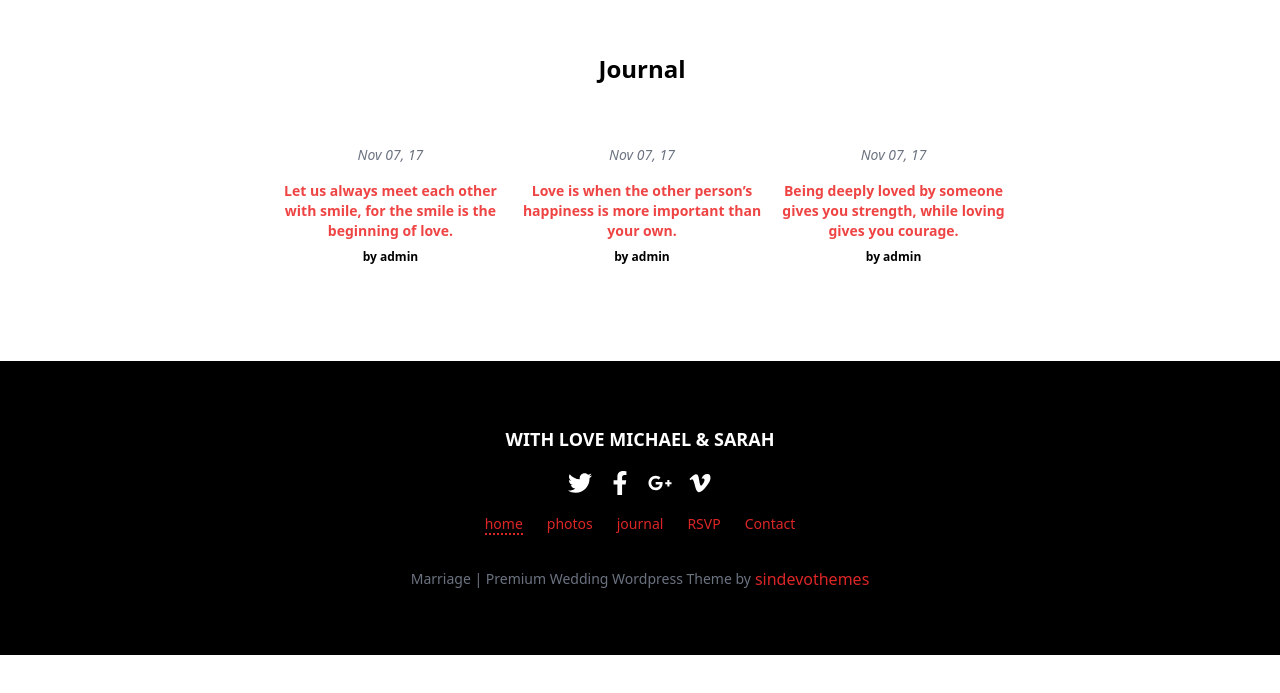
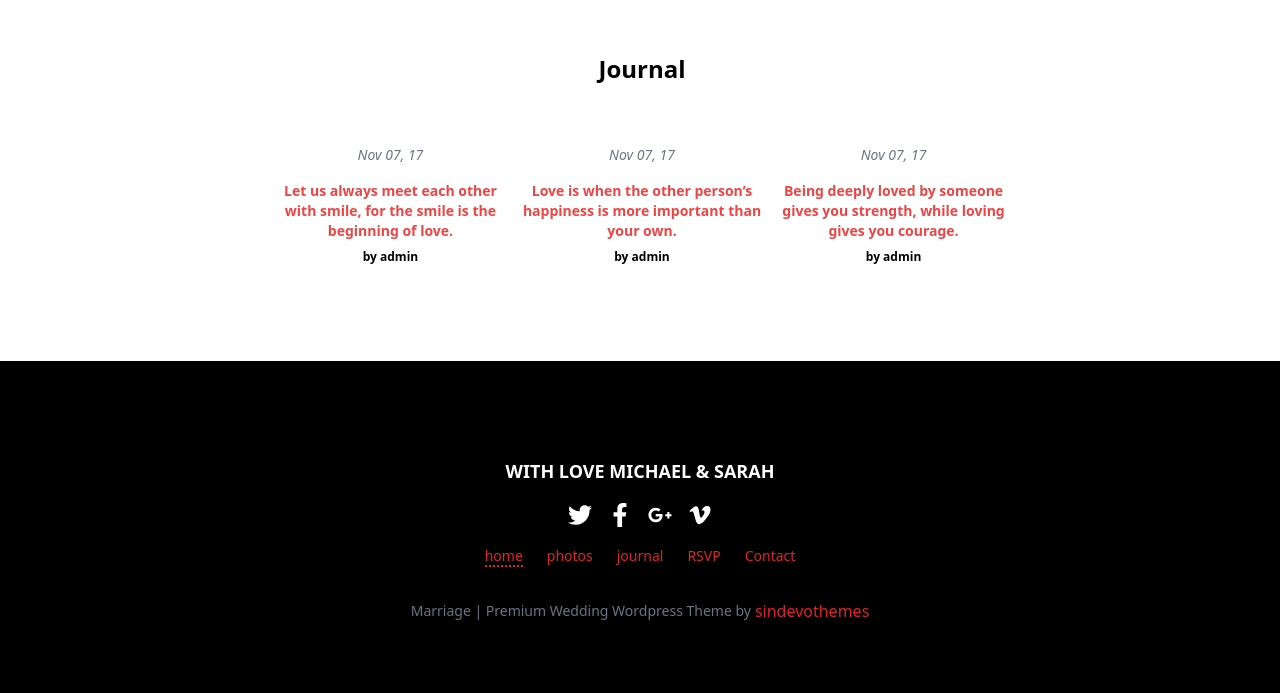
Before and after one commit to Krikor-Greg-Markarian/wedding, a Next.js app: page / in a window 1280 px wide. Shown: the part 2042-2735 px from the top of the page. Before the commit the page ends 2697 px from the top, so only its background shows below. Built offline with nearby package versions, Linux system fonts and the light colour scheme.

Commit message:
FIX: py fixed

```diff
--- a/src/components/Footer.js
+++ b/src/components/Footer.js
@@ -10,7 +10,7 @@ import Link from "next/link";
 
 function Footer(props) {
   return (
-    <div className={cn("bg-black py-16")}>
+    <div className={cn("bg-black py-24")}>
       <div className={cn("container mx-auto")}>
         <div className={cn("flex justify-center items-center")}>
           <p className={cn("text-white text-lg font-bold pb-4")}>
```
